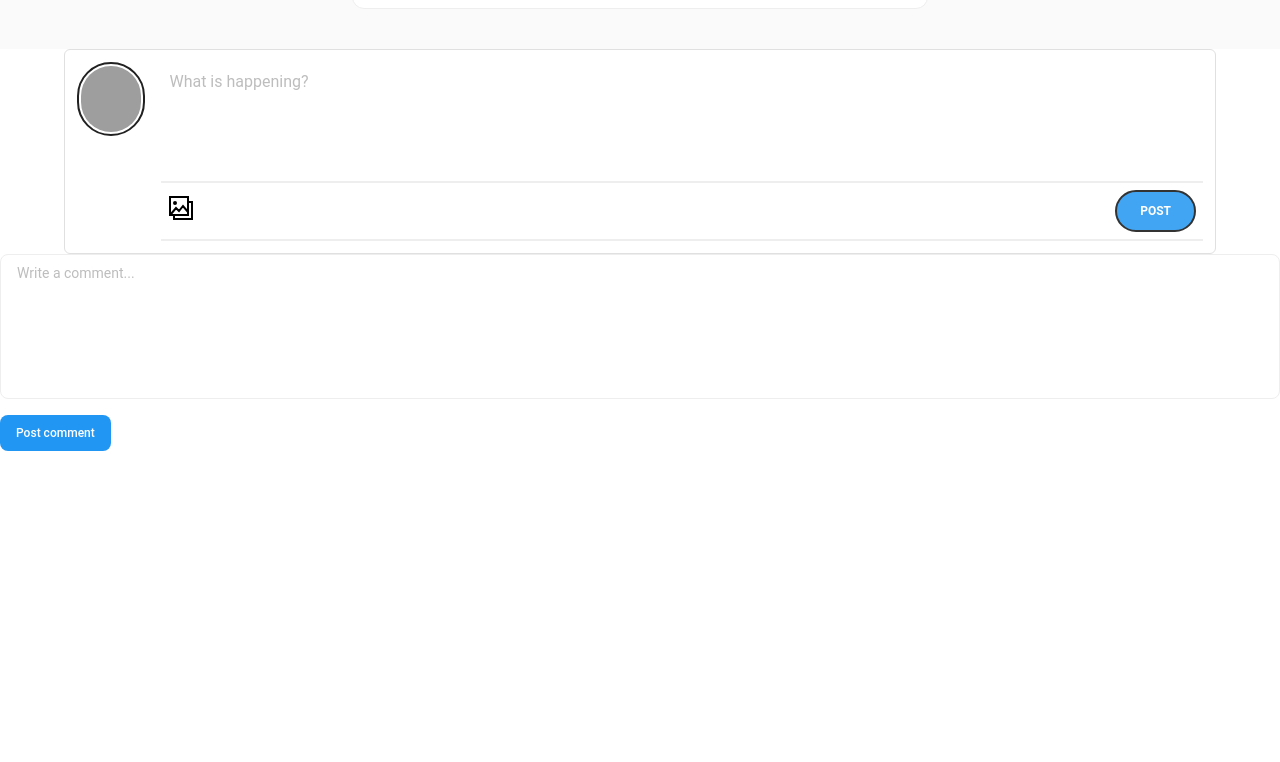
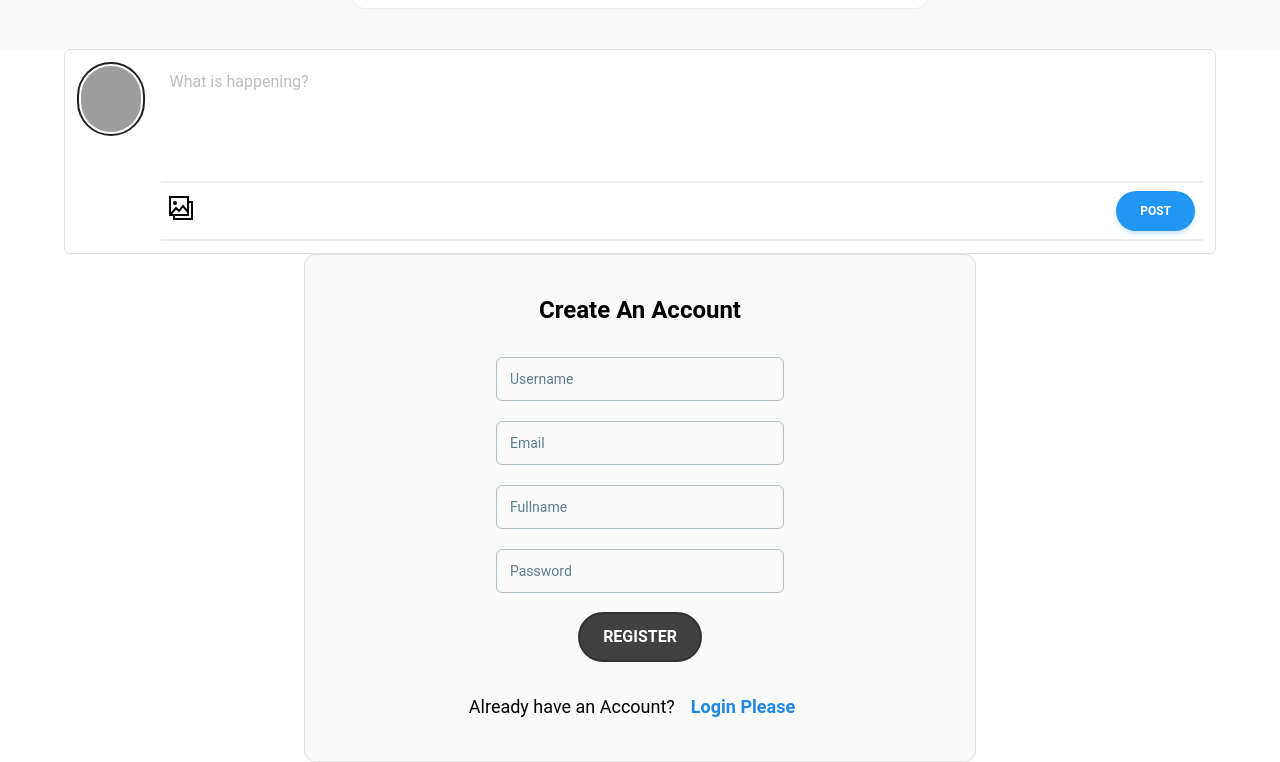
Before and after one commit to ramanand-kumar-ghaurla/Twitter-Frontend, a React (Vite) app: page / in a window 1280 px wide. Shown: the part 585-1347 px from the top of the page. Before the commit the page ends 1060 px from the top, so only its background shows below. Built offline with nearby package versions, Linux system fonts and the light colour scheme; no server answers; grey boxes are pictures that could not be loaded.

Commit message:
add auth slice and create registration form with react-hook-form

```diff
--- a/package.json
+++ b/package.json
@@ -15,6 +15,7 @@
     "axios": "^1.7.7",
     "react": "^18.3.1",
     "react-dom": "^18.3.1",
+    "react-hook-form": "^7.54.2",
     "react-icons": "^5.3.0",
     "react-redux": "^9.1.2",
     "react-router-dom": "^6.28.0"
--- a/src/App.jsx
+++ b/src/App.jsx
@@ -10,6 +10,8 @@ import ProfileCard from './components/UserProfile/ProfileCard'
 import SideBar from './components/Header/SideBar'
 import FilePicker from './components/tweets/filePicker'
 import TweetInput from './components/tweets/TweetInput'
+import Input from './components/User/Input.jsx'
+import LoginForm from './components/User/LoginForm.jsx'
 
 
 
@@ -42,7 +44,7 @@ function App() {
 
   <TweetInput/>
 
-      <PostComment/>
+     <LoginForm/>
     </>
   )
 }
--- a/src/Features/authSclice.js
+++ b/src/Features/authSclice.js
@@ -0,0 +1,30 @@
+import { createSlice, createAsyncThunk } from "@reduxjs/toolkit";
+import axios,{AxiosError} from "axios";
+
+
+
+const initialState ={
+
+    isAuthenticated:false,
+    userData:null,
+
+}
+
+const authSlice = createSlice({
+    name:'auth',
+    initialState:initialState,
+    reducers:{
+        login : (state,action)=>{
+            state.isAuthenticated=true,
+            state.userData=action.payload
+        },
+        logout: (state,action)=>{
+            state.isAuthenticated= false,
+            state.userData = null
+        }
+    }
+
+})
+
+export const {login,logout} = authSlice.actions
+export default authSlice.reducer
--- a/src/Features/store.js
+++ b/src/Features/store.js
@@ -1,8 +1,10 @@
 import { configureStore } from "@reduxjs/toolkit";
 import tweetReducer from '../Features/tweetSlice'
+import authReducer from '../Features/authSclice'
 const store = configureStore({
     reducer:{
-        tweet : tweetReducer
+        tweet : tweetReducer,
+        auth :  authReducer
     }
 })
 
--- /dev/null
+++ b/src/components/User/Input.jsx
@@ -0,0 +1,19 @@
+import React, { forwardRef } from "react";
+import { Input as MaterialInput } from "@material-tailwind/react";
+
+const InputGeneral = forwardRef(({ label, placeholder = 'Enter something', type = 'text', ...rest }, ref) => {
+    return (
+        <div className="w-72">
+            <MaterialInput
+                label={label}
+                placeholder={placeholder}
+                type={type}
+                size="lg"
+                {...rest} // Spread additional props like onChange, value, etc.
+                inputRef={ref} // Use `inputRef` for material-tailwind
+            />
+        </div>
+    );
+});
+
+export default InputGeneral;
--- /dev/null
+++ b/src/components/User/LoginForm.jsx
@@ -0,0 +1,118 @@
+import React, { useState } from 'react';
+import { useDispatch } from 'react-redux';
+import { useForm } from 'react-hook-form';
+import axios from 'axios';
+import { Button } from '@material-tailwind/react';
+import Input from './Input';
+import { login as authLogin } from '../../Features/authSclice';
+
+function LoginForm() {
+    const dispatch = useDispatch();
+
+    const { register, handleSubmit, reset, formState: { errors, isSubmitting, touchedFields } } = useForm({
+        mode: 'onTouched', // Only validate when fields are touched
+        defaultValues: {
+            username: '',
+            email: '',
+            fullName: '',
+            password: '',
+        },
+    });
+
+    const [error, setError] = useState('');
+
+    const registerUser = async (data) => {
+        try {
+            const response = await axios.postForm('http://localhost:9000/api/v1/user/register', data);
+            const userData = response.data.data;
+
+            console.log(' form response ', response )
+            if (userData) {
+                dispatch(authLogin(userData));
+                reset(); // Reset form fields on success
+
+            }
+        } catch (error) {
+            const serverError = error.response?.data?.message || error.message;
+            setError(serverError);
+        }
+    };
+
+    return (
+        <div className='flex items-center justify-center w-full'>
+            <div className='mx-auto w-full max-w-2xl bg-gray-50 rounded-xl p-10 border border-black/10 flex flex-col items-center'>
+                <h2 className='text-center text-2xl font-bold leading-tight text-black'>Create An Account</h2>
+                <form onSubmit={handleSubmit(registerUser)} className='mt-8'>
+                    <div className='space-y-5 text-center flex flex-col items-center'>
+                        <Input
+                            label='Username'
+                            placeholder='Enter Your Username'
+                            type='text'
+                            {...register('username', {
+                                required: { value: true, message: 'Username is required' },
+                                minLength: { value: 7, message: 'Username must be at least 7 characters' },
+                                pattern: { value: /^(?=.*[a-z])(?=.*[0-9_.]).{7,30}$/, message: "Username must contain only lowercase, alphanumeric, and special characters '_' and '.'" },
+                            })}
+                        />
+                        {touchedFields.username && errors.username && <p className='text-red-500'>{errors.username.message}</p>}
+
+                        <Input
+                            label='Email'
+                            placeholder='Enter Your Email Address'
+                            type='email'
+                            {...register('email', { required: { value: true, message: 'Email is required' } })}
+                        />
+
+                        {touchedFields.email && errors.email && <p className='text-red-500'>{errors.email.message}</p>}
+
+                        <Input
+                            label='Fullname'
+                            placeholder='Enter Your Fullname'
+                            type='text'
+                            {...register('fullName', {
+                                required: { value: true, message: 'Fullname is required' },
+                                maxLength: { value: 25, message: 'Fullname must be at most 25 characters' },
+                            })}
+                        />
+                        {touchedFields.fullName && errors.fullName && <p className='text-red-500'>{errors.fullName.message}</p>}
+
+                        <Input
+                            label='Password'
+                            placeholder='Enter Your Password'
+                            type='password'
+                            {...register('password', {
+                                required: { value: true, message: 'Password is required' },
+                                minLength: { value: 8, message: 'Password must be at least 8 characters' },
+                                maxLength: { value: 20, message: 'Password must be at most 20 characters' },
+                                pattern: { value: /^\S*(?=\S{8,20})(?=\S*\d)(?=\S*[A-Z])(?=\S*[a-z])(?=\S*[!@#$%^&*? ])\S*$/, message: 'Password must contain one uppercase, lowercase, and special symbol' },
+                            })}
+                        />
+
+
+                        {touchedFields.password && errors.password && <p className='text-red-500'>{errors.password.message}</p>}
+
+
+                        <Button
+                            variant="filled"
+                            autoFocus
+                            type="submit"
+                            className="rounded-full text-base"
+                            disabled={isSubmitting}
+                        >
+                            {isSubmitting ? 'Submitting...' : 'Register'}
+                        </Button>
+                    </div>
+                </form>
+
+                <div className='mt-8'>
+                    <h2 className='text-lg'>Already have an Account?
+                        <span className='m-4 text-blue-600 font-semibold'>Login Please</span>
+                    </h2>
+                </div>
+                {error && <p className='text-red-600'>{error}</p>}
+            </div>
+        </div>
+    );
+}
+
+export default LoginForm;
```
Also changed, not shown: 1 other file (tests, documents, lock files or other folders).
